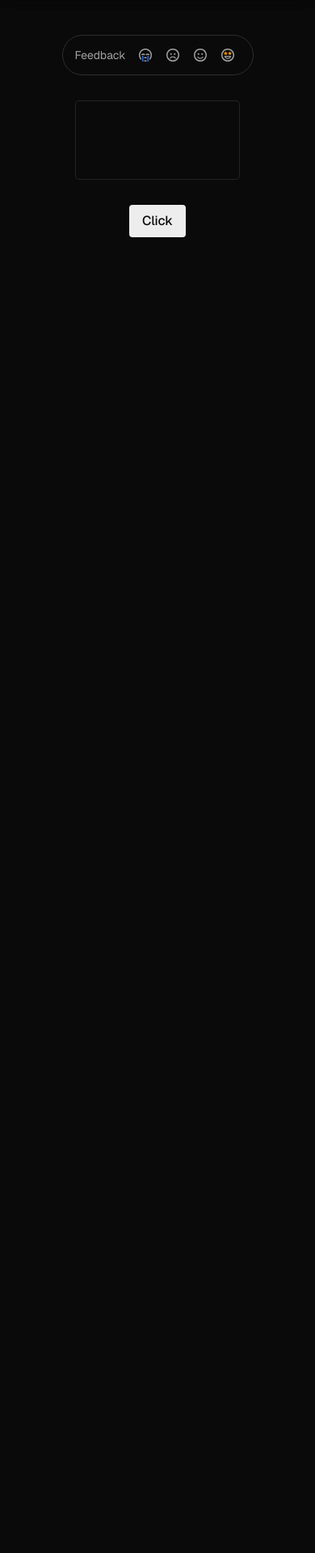
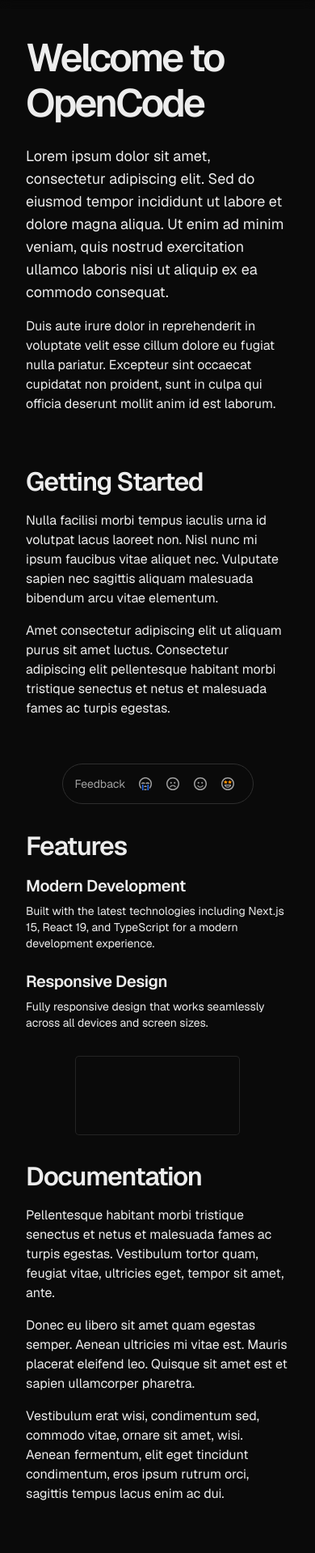
Before and after one commit to opencode-startup/OpenCode, a Next.js app: page / in a window 390 px wide. Shown: the part 53-1971 px from the top of the page at 81% size. Before the commit the page ends 908 px from the top, so only its background shows below. Built offline with nearby package versions, Linux system fonts and the light colour scheme.

Commit message:
OC-48 - Enhance Home page: add new sections (Welcome, Getting Started, Features, Documentation, Community, Contact), update layout with responsive design

```diff
--- a/src/app/page.tsx
+++ b/src/app/page.tsx
@@ -4,10 +4,100 @@
 
 export default function Home() {
   return (
-    <div className={'flex min-h-screen flex-1 flex-col items-center gap-8 p-8'}>
+    <div className={'flex min-h-[200vh] flex-1 flex-col items-center gap-8 p-8'}>
+      <section className="w-full max-w-4xl">
+        <h1 className="typo-heading-48 mb-6">Welcome to OpenCode</h1>
+        <p className="typo-copy-18 mb-4">
+          Lorem ipsum dolor sit amet, consectetur adipiscing elit. Sed do eiusmod tempor incididunt
+          ut labore et dolore magna aliqua. Ut enim ad minim veniam, quis nostrud exercitation
+          ullamco laboris nisi ut aliquip ex ea commodo consequat.
+        </p>
+        <p className="typo-copy-16 mb-8">
+          Duis aute irure dolor in reprehenderit in voluptate velit esse cillum dolore eu fugiat
+          nulla pariatur. Excepteur sint occaecat cupidatat non proident, sunt in culpa qui officia
+          deserunt mollit anim id est laborum.
+        </p>
+      </section>
+
+      <section className="w-full max-w-4xl">
+        <h2 className="typo-heading-32 mb-4">Getting Started</h2>
+        <p className="typo-copy-16 mb-4">
+          Nulla facilisi morbi tempus iaculis urna id volutpat lacus laoreet non. Nisl nunc mi ipsum
+          faucibus vitae aliquet nec. Vulputate sapien nec sagittis aliquam malesuada bibendum arcu
+          vitae elementum.
+        </p>
+        <p className="typo-copy-16 mb-6">
+          Amet consectetur adipiscing elit ut aliquam purus sit amet luctus. Consectetur adipiscing
+          elit pellentesque habitant morbi tristique senectus et netus et malesuada fames ac turpis
+          egestas.
+        </p>
+      </section>
+
       <Feedback />
+
+      <section className="w-full max-w-4xl">
+        <h2 className="typo-heading-32 mb-4">Features</h2>
+        <div className="grid gap-6 md:grid-cols-2">
+          <div>
+            <h3 className="typo-heading-20 mb-2">Modern Development</h3>
+            <p className="typo-copy-14">
+              Built with the latest technologies including Next.js 15, React 19, and TypeScript for
+              a modern development experience.
+            </p>
+          </div>
+          <div>
+            <h3 className="typo-heading-20 mb-2">Responsive Design</h3>
+            <p className="typo-copy-14">
+              Fully responsive design that works seamlessly across all devices and screen sizes.
+            </p>
+          </div>
+        </div>
+      </section>
+
       <Input multiline />
-      <Button>Click</Button>
+
+      <section className="w-full max-w-4xl">
+        <h2 className="typo-heading-32 mb-4">Documentation</h2>
+        <p className="typo-copy-16 mb-4">
+          Pellentesque habitant morbi tristique senectus et netus et malesuada fames ac turpis
+          egestas. Vestibulum tortor quam, feugiat vitae, ultricies eget, tempor sit amet, ante.
+        </p>
+        <p className="typo-copy-16 mb-4">
+          Donec eu libero sit amet quam egestas semper. Aenean ultricies mi vitae est. Mauris
+          placerat eleifend leo. Quisque sit amet est et sapien ullamcorper pharetra.
+        </p>
+        <p className="typo-copy-16 mb-6">
+          Vestibulum erat wisi, condimentum sed, commodo vitae, ornare sit amet, wisi. Aenean
+          fermentum, elit eget tincidunt condimentum, eros ipsum rutrum orci, sagittis tempus lacus
+          enim ac dui.
+        </p>
+      </section>
+
+      <section className="w-full max-w-4xl">
+        <h2 className="typo-heading-32 mb-4">Community</h2>
+        <p className="typo-copy-16 mb-4">
+          Donec non enim in turpis pulvinar facilisis. Ut felis. Praesent dapibus, neque id cursus
+          faucibus, tortor neque egestas augue, eu vulputate magna eros eu erat.
+        </p>
+        <p className="typo-copy-16 mb-6">
+          Aliquam erat volutpat. Nam dui mi, tincidunt quis, accumsan porttitor, facilisis luctus,
+          metus. Phasellus ultrices nulla quis nibh. Quisque a lectus.
+        </p>
+      </section>
+
+      <Button>Get Started</Button>
+
+      <section className="w-full max-w-4xl">
+        <h2 className="typo-heading-32 mb-4">Contact</h2>
+        <p className="typo-copy-16 mb-4">
+          Donec consectetuer tristique tortor. Nam vestibulum accumsan nisl. Sed a libero. Aliquam
+          erat volutpat. Etiam imperdiet imperdiet orci.
+        </p>
+        <p className="typo-copy-16">
+          Nunc nec neque. Phasellus leo dolor, tempus non, auctor et, hendrerit quis, nisi.
+          Curabitur ligula sapien, tincidunt non, euismod vitae, posuere imperdiet, leo.
+        </p>
+      </section>
     </div>
   );
 }
```
